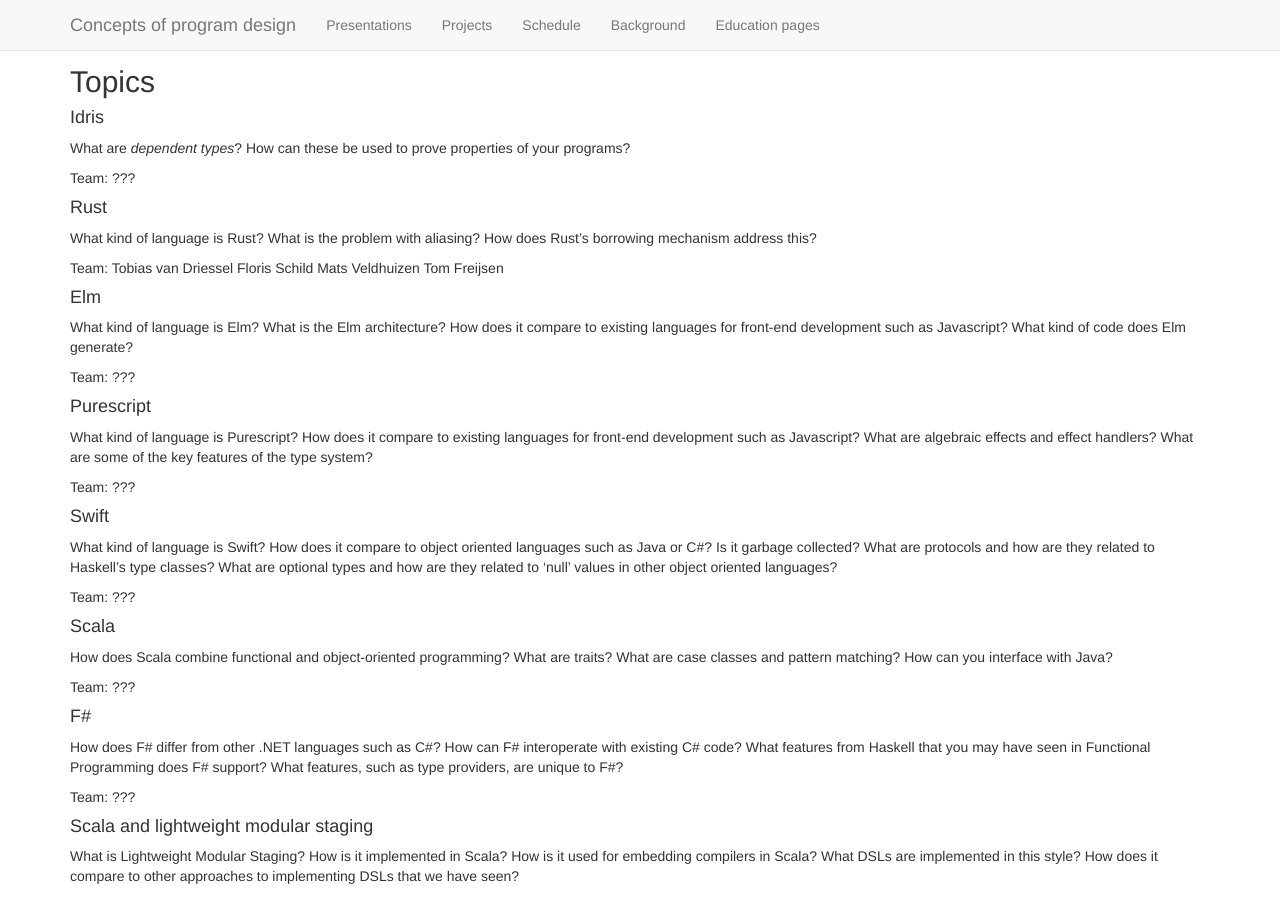
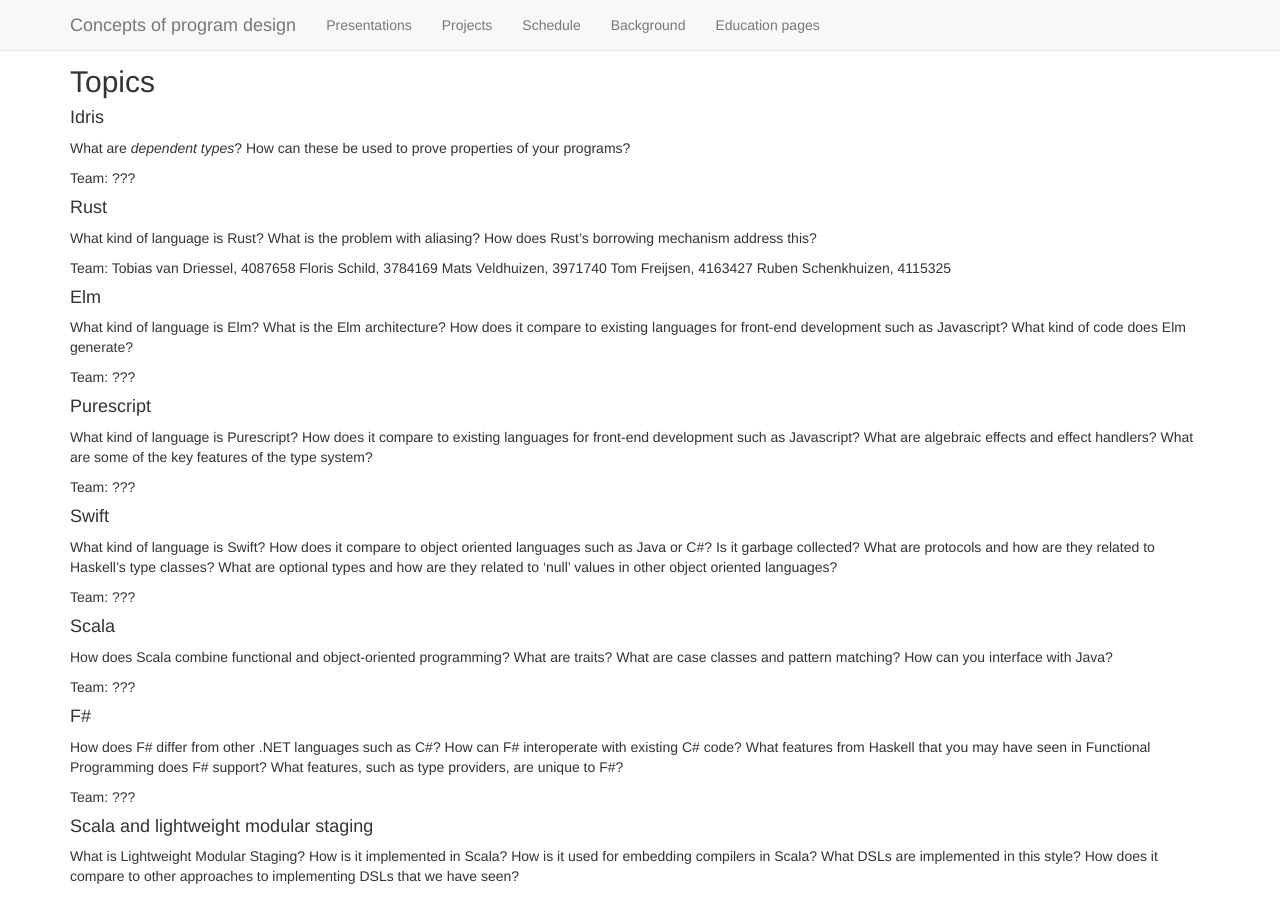
Before and after one commit to ppanteliadis/2017-CPD, a Jekyll site: the page built from presentations.md, in a window 1280 px wide and 900 px high, scrolled down 677 px. Built offline with Jekyll 4.4.1, drawn with Linux system fonts in a browser that asks for light colours; nearby versions of some CDN libraries.

Commit message:
Added a team member and our student numbers

```diff
--- a/presentations.md
+++ b/presentations.md
@@ -70,10 +70,11 @@
 does Rust's borrowing mechanism address this?
 
 Team:
-Tobias van Driessel
-Floris Schild
-Mats Veldhuizen
-Tom Freijsen
+Tobias van Driessel, 4087658
+Floris Schild, 3784169
+Mats Veldhuizen, 3971740
+Tom Freijsen, 4163427
+Ruben Schenkhuizen, 4115325
 
 #### Elm
 
```
